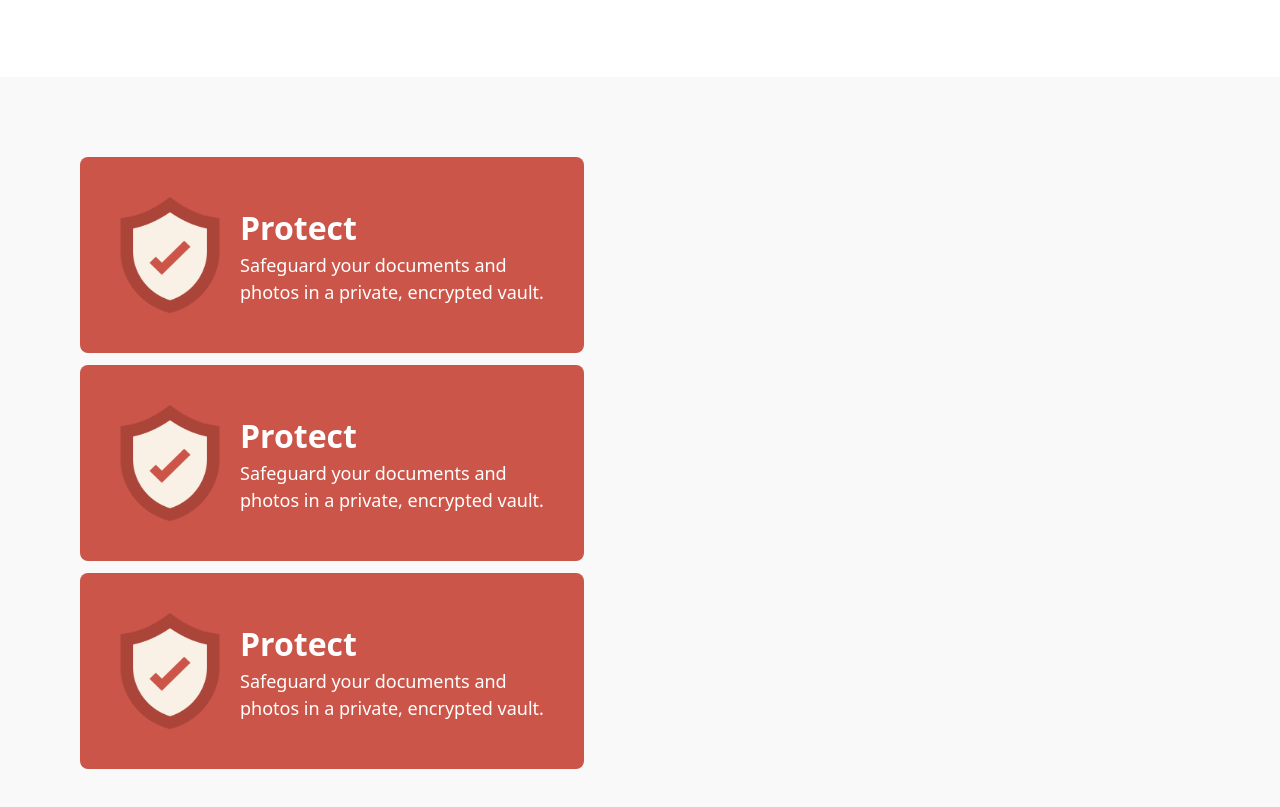
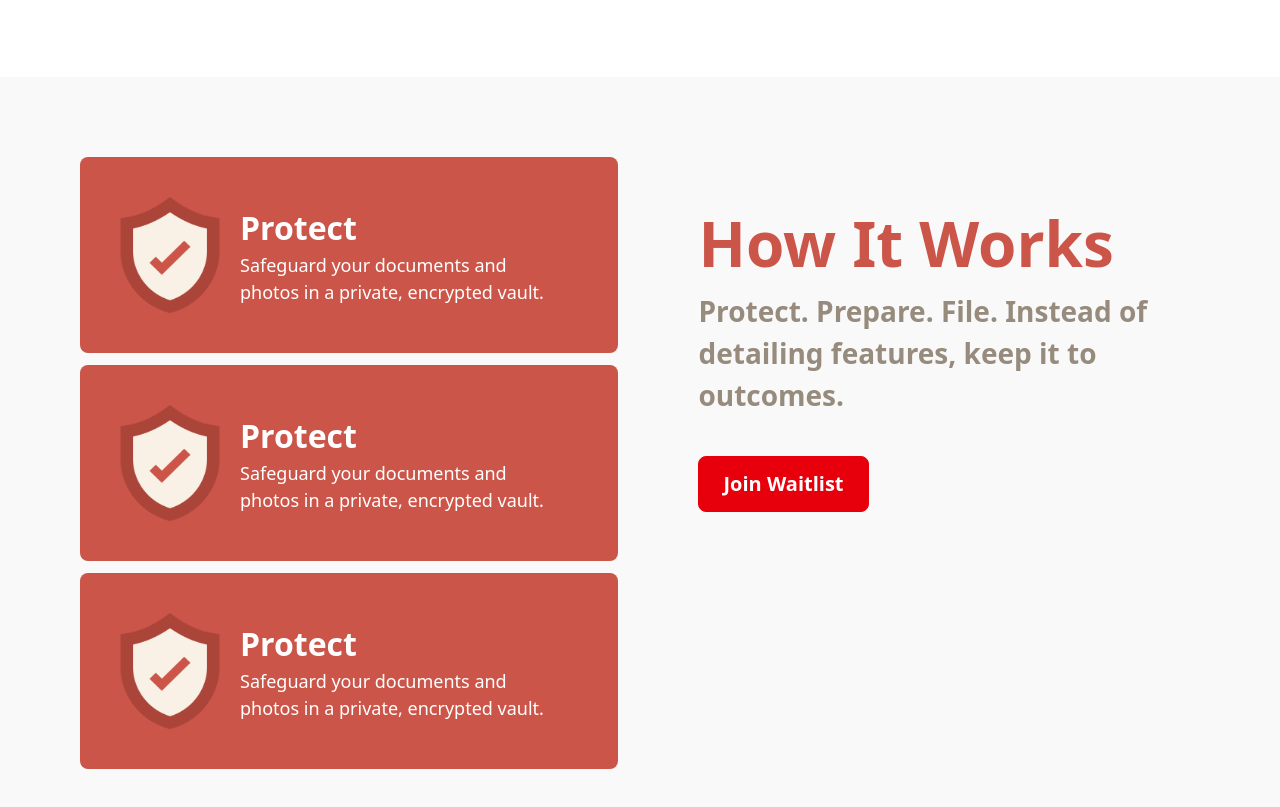
Before and after one commit to Mj-Marjan/FileWisely-bd-calling-project, a plain HTML site: page index.html in a window 1280 px wide. Shown: the part 1489-2296 px from the top of the page. Drawn offline with nearby package versions, Linux system fonts and the light colour scheme.

Commit message:
Works section complete

```diff
--- a/index.html
+++ b/index.html
@@ -65,36 +65,47 @@
                 <div class="p-8 border border-[#F9F9F9] bg-[#F9F9F9] rounded-lg">
                     <img class="w-[60px] h-[60px]" src="./photo/Groups.png" alt="">
                     <h1 class="text-[18px] py-4 font-semibold w-full">Gain the Upper Hand</h1>
-                    <p class="text-[18px] font-[400px] text-[#968B7C]">Get insights that help you make smarter insurance decisions.</p>
+                    <p class="text-[18px] font-[400px] text-[#968B7C]">Get insights that help you make smarter insurance
+                        decisions.</p>
                 </div>
 
             </div>
         </section>
-        <section class="w-full h-auto flex gap-10 px-20 py-20 bg-[#F9F9F9]">
-            <div class="">
+        <section class="w-full h-auto flex gap-10 w-full px-20 py-20 bg-[#F9F9F9]">
+            <div class="w-1/2">
                 <div class="flex flex-row gap-5 items-center mb-3 text-left p-10 bg-[#cb5549] rounded-lg">
                     <img class="w-[100px] h-[116px]" src="./photo/Group.png" alt="">
                     <div>
                         <h1 class="text-[32px] font-bold text-white">Protect</h1>
-                        <p class="text-[18px] font-[400px] text-white">Safeguard your documents and <br> photos in a private, encrypted vault.</p>
+                        <p class="text-[18px] font-[400px] text-white">Safeguard your documents and <br> photos in a
+                            private, encrypted vault.</p>
                     </div>
                 </div>
                 <div class="flex flex-row gap-5 items-center mb-3 text-left p-10 bg-[#cb5549] rounded-lg">
                     <img class="w-[100px] h-[116px]" src="./photo/Group.png" alt="">
                     <div>
                         <h1 class="text-[32px] font-bold text-white">Protect</h1>
-                        <p class="text-[18px] font-[400px] text-white">Safeguard your documents and <br> photos in a private, encrypted vault.</p>
+                        <p class="text-[18px] font-[400px] text-white">Safeguard your documents and <br> photos in a
+                            private, encrypted vault.</p>
                     </div>
                 </div>
                 <div class="flex flex-row gap-5 items-center mb-10 text-left p-10 bg-[#cb5549] rounded-lg">
                     <img class="w-[100px] h-[116px]" src="./photo/Group.png" alt="">
                     <div>
                         <h1 class="text-[32px] font-bold text-white">Protect</h1>
-                        <p class="text-[18px] font-[400px] text-white">Safeguard your documents and <br> photos in a private, encrypted vault.</p>
+                        <p class="text-[18px] font-[400px] text-white">Safeguard your documents and <br> photos in a
+                            private, encrypted vault.</p>
                     </div>
                 </div>
             </div>
-            <div></div>
+            <div class="p-10 w-1/2 text-left">
+                <h1 class="text-[62px] font-bold text-[#CB5549]">How It Works</h1>
+                <p class="text-[28px] font-semibold text-[#968B7C]">Protect. Prepare. File.
+                    Instead of detailing features,  keep it to outcomes.</p>
+                <button class="mt-10 h-auto w-auto text-[20px] font-semibold  text-white px-6 py-3 bg-red-600 border hover:bg-red-700 hover:text-white ease-in-out duration-300 border-red-600 rounded-lg">
+                    Join Waitlist
+                </button>
+            </div>
         </section>
     </main>
     <footer>
```
